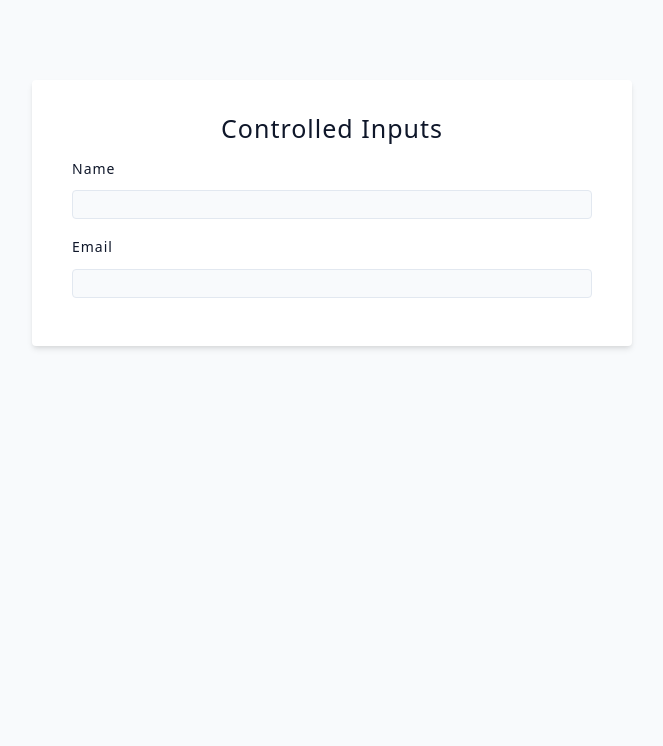
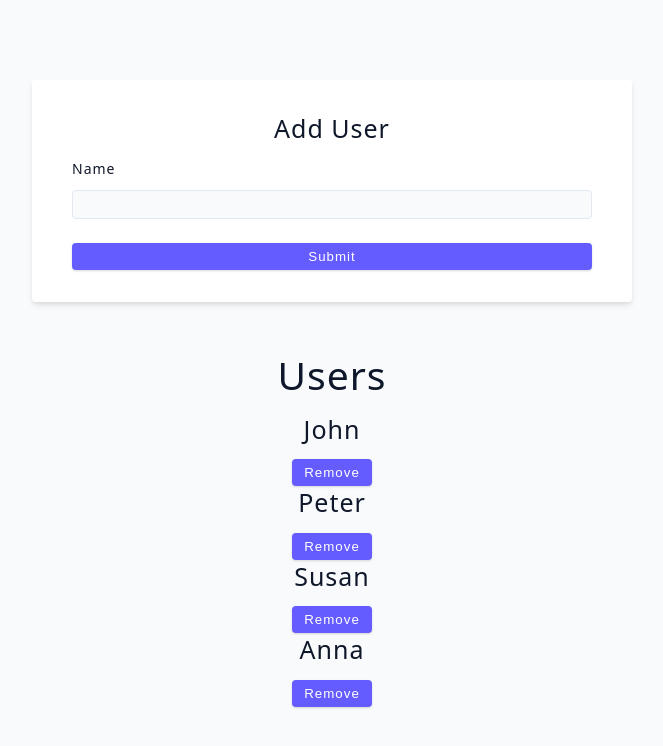
Before and after one commit to Mastermind-code/Advanced-react, a React (Vite) app: page / in a window 1280 px wide. Shown: the top 746 px of the page, without its empty margins (308-971 px from the left). Built offline with nearby package versions, Linux system fonts and the light colour scheme.

Commit message:
form setup

```diff
--- a/src/App.jsx
+++ b/src/App.jsx
@@ -1,9 +1,10 @@
 import ControlledInputs from "./components/06-forms/ControlledInputs";
+import UserChallenge from "./components/06-forms/UserChallenge";
 
 function App() {
   return (
     <div className="container">
-      <ControlledInputs />
+      <UserChallenge />
     </div>
   );
 }
--- a/src/components/06-forms/ControlledInputs.jsx
+++ b/src/components/06-forms/ControlledInputs.jsx
@@ -3,8 +3,11 @@
 const ControlledInputs = () => {
   const [name, setName] = useState("");
   const [email, setEmail] = useState("");
+  const handleSubmit = (e) => {
+    e.preventDefault();
+  };
   return (
-    <form className="form">
+    <form className="form" onSubmit={handleSubmit}>
       <h4>Controlled inputs</h4>
       <div className="form-row">
         <label htmlFor="name" className="form-label">
--- /dev/null
+++ b/src/components/06-forms/UserChallenge.jsx
@@ -0,0 +1,60 @@
+import { useState } from "react";
+import { data } from "../../data";
+
+const UserChallenge = () => {
+  const [name, setName] = useState("");
+  const [value, setValue] = useState(data);
+
+  const handleSubmit = (e) => {
+    e.preventDefault();
+    if (!name) return;
+    const fakeId = Date.now();
+
+    const newUser = { id: fakeId, name: name };
+    const newValue = [...value, newUser];
+    setValue(newValue);
+    setName("");
+  };
+  const removeUser = (id) => {
+    const newValue = value.filter((person) => person.id !== id);
+    setValue(newValue);
+  };
+  return (
+    <div>
+      <form className="form" onSubmit={handleSubmit}>
+        <h4>Add User</h4>
+        <div className="form-row">
+          <label htmlFor="name" className="form-label">
+            name
+          </label>
+          <input
+            type="text"
+            className="form-input"
+            id="name"
+            onChange={(e) => {
+              setName(e.target.value);
+            }}
+          />
+        </div>
+
+        <button type="submit" className="btn btn-block">
+          submit
+        </button>
+      </form>
+      {/* render users below */}
+      <h2>users</h2>
+
+      {value.map((user) => {
+        return (
+          <div key={user.id}>
+            <h4>{user.name}</h4>
+            <button onClick={() => removeUser(user.id)} className="btn">
+              remove
+            </button>
+          </div>
+        );
+      })}
+    </div>
+  );
+};
+export default UserChallenge;
```
Also changed, not shown: src/components/06-forms/02-user-challenge.jsx (deleted, +0 -21 lines).
